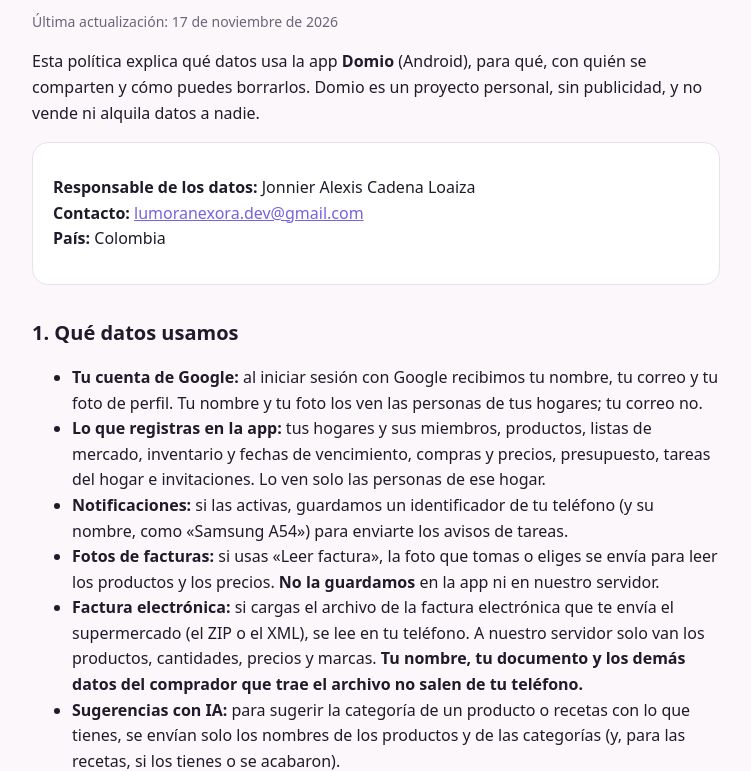
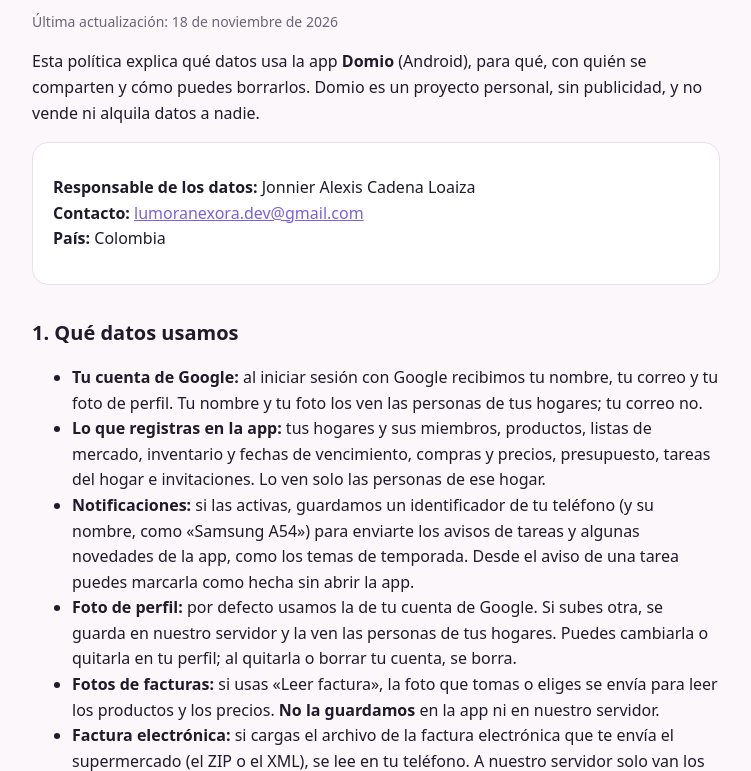
Before and after one commit to Jonnier197/jonnier197.github.io, a plain HTML site: page privacidad/index.html in a window 1280 px wide. Shown: the part 138-909 px from the top of the page, without its empty margins (264-1015 px from the left). Drawn offline with Linux system fonts and the light colour scheme.

Commit message:
Política de privacidad: foto de perfil y avisos

```diff
--- a/privacidad/index.html
+++ b/privacidad/index.html
@@ -14,7 +14,7 @@
       </header>
 
       <h1>Política de privacidad</h1>
-      <p class="muted">Última actualización: 17 de noviembre de 2026</p>
+      <p class="muted">Última actualización: 18 de noviembre de 2026</p>
 
       <p>
         Esta política explica qué datos usa la app <strong>Domio</strong> (Android), para
@@ -48,7 +48,13 @@
         <li>
           <strong>Notificaciones:</strong> si las activas, guardamos un identificador de
           tu teléfono (y su nombre, como «Samsung A54») para enviarte los avisos de
-          tareas.
+          tareas y algunas novedades de la app, como los temas de temporada. Desde el
+          aviso de una tarea puedes marcarla como hecha sin abrir la app.
+        </li>
+        <li>
+          <strong>Foto de perfil:</strong> por defecto usamos la de tu cuenta de Google. Si
+          subes otra, se guarda en nuestro servidor y la ven las personas de tus hogares.
+          Puedes cambiarla o quitarla en tu perfil; al quitarla o borrar tu cuenta, se borra.
         </li>
         <li>
           <strong>Fotos de facturas:</strong> si usas «Leer factura», la foto que tomas o
```
